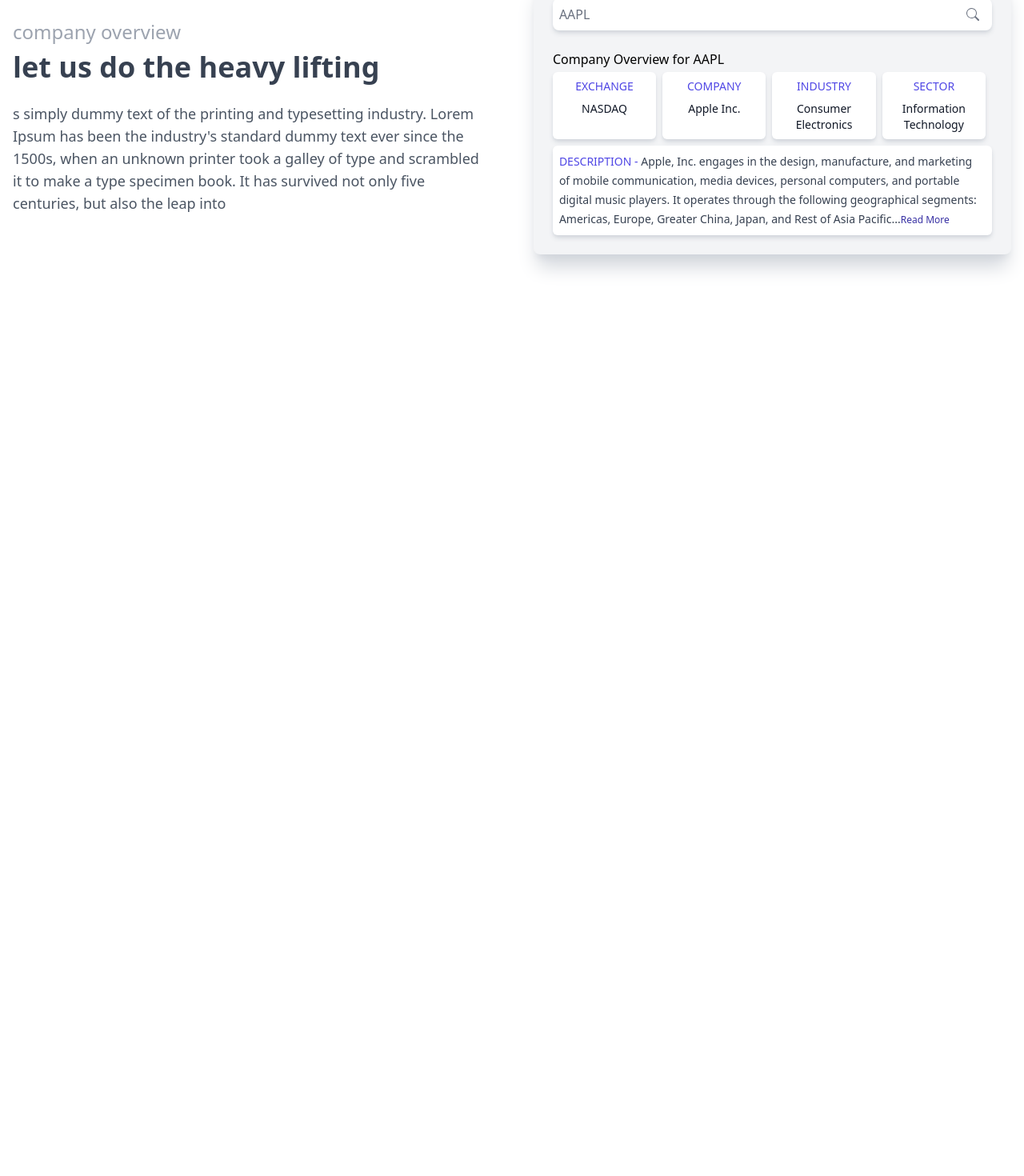
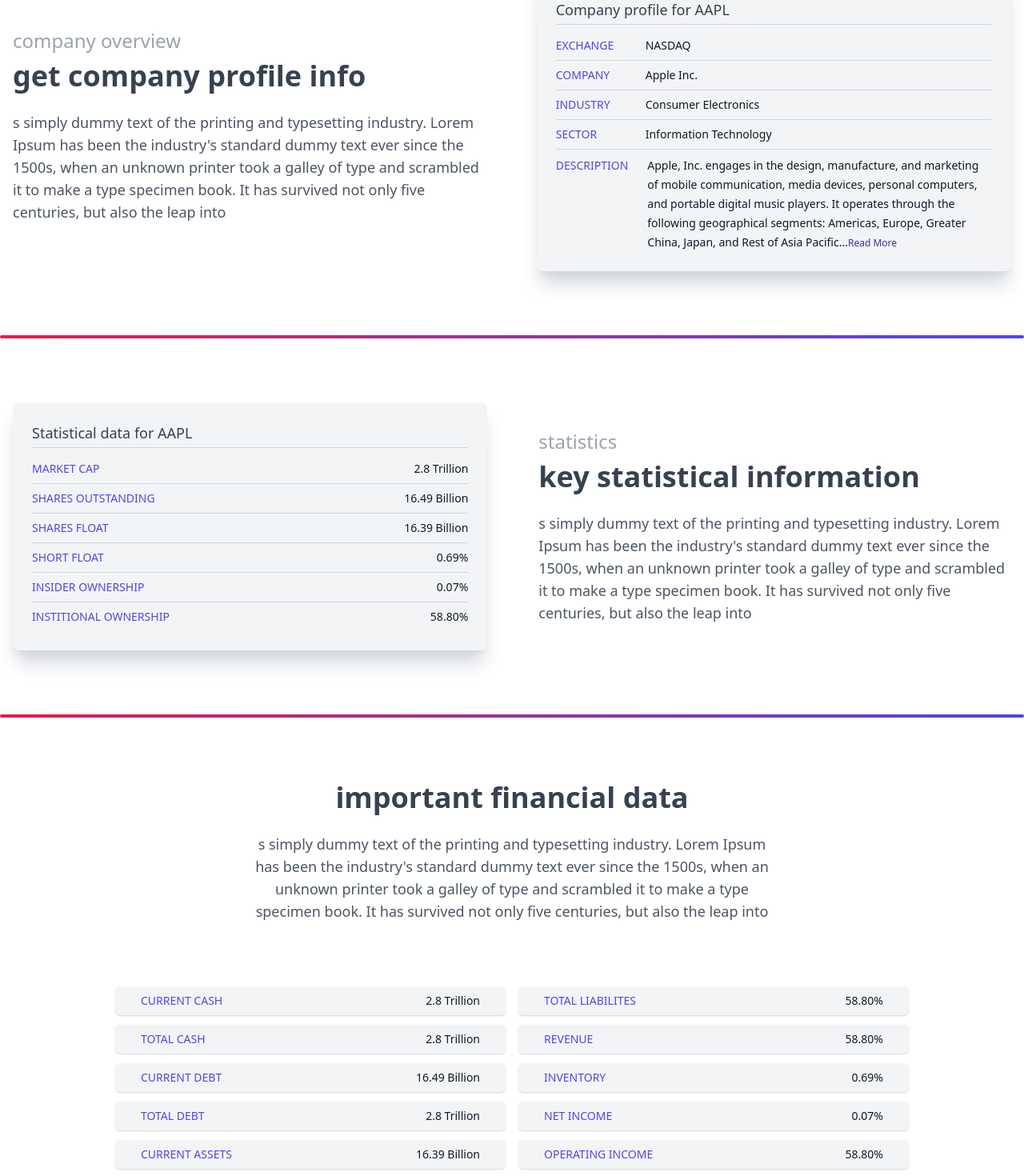
Before and after one commit to rmthomas98/pryzma, a Next.js app in the folder app/: page / in a window 1280 px wide. Shown: the part 1208-2678 px from the top of the page at 80% size. Before the commit the page ends 1606 px from the top, so only its background shows below. Built offline with nearby package versions, Linux system fonts and the light colour scheme; no server answers.

Commit message:
financials

```diff
--- /dev/null
+++ b/app/components/Home/Financials.js
@@ -0,0 +1,86 @@
+const Financials = () => {
+  return (
+    <div className="bg-white before:h-1 before:w-full before:max-w-7xl before:bg-gradient-to-r before:from-rose-600 before:to-indigo-600 before:block before:rounded-full before:mx-auto">
+      <div className="mx-auto max-w-5xl p-4 pt-20 pb-20">
+      <div className="w-2/3 mx-auto">
+          <p className="text-4xl font-bold text-gray-700 mb-6 text-center">
+            important financial data
+          </p>
+          <p className="text-gray-600 text-lg text-center">
+            s simply dummy text of the printing and typesetting industry. Lorem
+            Ipsum has been the industry's standard dummy text ever since the
+            1500s, when an unknown printer took a galley of type and scrambled
+            it to make a type specimen book. It has survived not only five
+            centuries, but also the leap into
+          </p>
+        </div>
+        <div className="w-full  mt-20">
+          <div className="rounded-lg">
+            <div className="w-full">
+              {/* <p className="mb-10 pb-1 border-b border-gray-300 text-gray-700 text-center font-medium text-lg">
+                Financial data for <span>AAPL</span>
+              </p> */}
+              <div className="flex">
+                <div className="w-full mr-4">
+                <div className="flex justify-between  items-center text-sm p-2 rounded-md bg-gray-100 shadow-sm shadow-gray-300 pl-8 pr-8">
+                  <p className="uppercase text-indigo-600 w-36">current cash</p>
+                  <p className="text-gray-900">2.8 Trillion</p>
+                </div>
+                <div className="flex items-center text-sm p-2 rounded-md bg-gray-100 shadow-sm shadow-gray-300 mt-3 pl-8 pr-8 justify-between">
+                  <p className="uppercase text-indigo-600 w-36">total cash</p>
+                  <p className="text-gray-900">2.8 Trillion</p>
+                </div>
+                <div className="flex items-center text-sm p-2 rounded-md bg-gray-100 shadow-sm shadow-gray-300 mt-3 pl-8 pr-8 justify-between">
+                  <p className="uppercase text-indigo-600 w-36">current debt</p>
+                  <p className="text-gray-900">16.49 Billion</p>
+                </div>
+                <div className="flex items-center text-sm p-2 rounded-md bg-gray-100 shadow-sm shadow-gray-300 mt-3 pl-8 pr-8 justify-between">
+                  <p className="uppercase text-indigo-600 w-36">total debt</p>
+                  <p className="text-gray-900">2.8 Trillion</p>
+                </div>
+                <div className="flex items-center text-sm p-2 rounded-md bg-gray-100 shadow-sm shadow-gray-300 mt-3 pl-8 pr-8 justify-between">
+                  <p className="uppercase text-indigo-600 w-36">current assets</p>
+                  <p className="text-gray-900">16.39 Billion</p>
+                </div>
+                <div className="flex items-center text-sm p-2 rounded-md bg-gray-100 shadow-sm shadow-gray-300 mt-3 pl-8 pr-8 justify-between">
+                  <p className="uppercase text-indigo-600 w-36">total assets</p>
+                  <p className="text-gray-900">16.39 Billion</p>
+                </div>
+                </div>
+                <div className="w-full">
+                <div className="flex items-center text-sm p-2 rounded-md bg-gray-100 shadow-sm shadow-gray-300 pl-8 pr-8 justify-between">
+                  <p className="uppercase text-indigo-600 w-44">total liabilites</p>
+                  <p className="text-gray-900">58.80%</p>
+                </div>
+                <div className="flex items-center text-sm p-2 rounded-md bg-gray-100 shadow-sm shadow-gray-300 mt-3 pl-8 pr-8 justify-between">
+                  <p className="uppercase text-indigo-600 w-44">revenue</p>
+                  <p className="text-gray-900">58.80%</p>
+                </div>
+                <div className="flex items-center text-sm p-2 rounded-md bg-gray-100 shadow-sm shadow-gray-300 mt-3 pl-8 pr-8 justify-between">
+                  <p className="uppercase text-indigo-600 w-44">inventory</p>
+                  <p className="text-gray-900">0.69%</p>
+                </div>
+                <div className="flex items-center text-sm p-2 rounded-md bg-gray-100 shadow-sm shadow-gray-300 mt-3 pl-8 pr-8 justify-between">
+                  <p className="uppercase text-indigo-600 w-44">net income</p>
+                  <p className="text-gray-900">0.07%</p>
+                </div>
+                <div className="flex items-center text-sm p-2 rounded-md bg-gray-100 shadow-sm shadow-gray-300 mt-3 pl-8 pr-8 justify-between">
+                  <p className="uppercase text-indigo-600 w-44">operating income</p>
+                  <p className="text-gray-900">58.80%</p>
+                </div>
+                <div className="flex items-center text-sm p-2 rounded-md bg-gray-100 shadow-sm shadow-gray-300 mt-3 pl-8 pr-8 justify-between">
+                  <p className="uppercase text-indigo-600 w-44">operating expenses</p>
+                  <p className="text-gray-900">58.80%</p>
+                </div>
+                </div>
+              </div>
+
+            </div>
+          </div>
+        </div>
+      </div>
+    </div>
+  );
+};
+
+export default Financials;
--- a/app/components/Home/Simple.js
+++ b/app/components/Home/Simple.js
@@ -1,12 +1,14 @@
-import {Search, Building} from 'react-bootstrap-icons'
+import { Search, Building } from "react-bootstrap-icons";
 
 const Simple = () => {
   return (
     <div className="bg-white w-full">
       <div className="mx-auto max-w-7xl p-4 pt-20 pb-20 flex items-center justify-between">
-        <div className="w-1/2 mr-14">
-          <p className="text-gray-400 text-2xl mb-2">company overview</p>
-          <p className="text-4xl font-bold text-gray-700 mb-6">let us do the heavy lifting</p>
+        <div className="w-1/2 mr-16">
+          <p className="text-gray-400 text-2xl mb-2 ">company overview</p>
+          <p className="text-4xl font-bold text-gray-700 mb-6">
+            get company profile info
+          </p>
           <p className="text-gray-600  text-lg">
             s simply dummy text of the printing and typesetting industry. Lorem
             Ipsum has been the industry's standard dummy text ever since the
@@ -15,23 +17,49 @@
             centuries, but also the leap into
           </p>
         </div>
-          <div className="w-1/2 bg-gray-100 rounded-lg shadow-xl shadow-gray-300 p-6">
-            <div className="w-full">
+        <div className="w-1/2 bg-gray-100 rounded-lg shadow-xl shadow-gray-300 p-6">
+          {/* <div className="w-full">
               <div className="w-full bg-white p-2 pr-4 shadow-md shadow-gray-300 rounded-lg text-gray-500 flex items-center justify-between font-medium">AAPL<Search /></div>
-            </div>
-            <div className='rounded-lg'>
-            <div className='mt-6'>
-              <p className='mb-1'>Company Overview for <span>AAPL</span></p>
-              <div className='flex'>
-                <div className='w-full text-center text-sm bg-white p-2 shadow-md shadow-gray-300 rounded-md mr-2'><p className='uppercase text-indigo-600 mb-2'>Exchange</p><p className='text-gray-900'>NASDAQ</p></div>
-                <div className='w-full text-center text-sm bg-white shadow-md shadow-gray-300 p-2 rounded-md  mr-2'><p className='uppercase text-indigo-600 mb-2'>Company</p><p className='text-gray-900'>Apple Inc.</p></div>
-                <div className='w-full text-center text-sm bg-white shadow-md shadow-gray-300 p-2 rounded-md  mr-2'><p className='uppercase text-indigo-600 mb-2'>Industry</p><p className='text-gray-900'>Consumer Electronics</p></div>
-                <div className='w-full text-center text-sm bg-white shadow-md shadow-gray-300 p-2 rounded-md  mr-2'><p className='uppercase text-indigo-600 mb-2'>Sector</p><p className='text-gray-900'>Information Technology</p></div>
+            </div> */}
+          <div className="rounded-lg">
+            <div>
+              <p className="mb-4 pb-1 border-b border-gray-300 text-gray-700 font-medium text-lg">
+                Company profile for <span>AAPL</span>
+              </p>
+              <div>
+                <div className="flex items-center border-b border-gray-300 text-sm pb-2">
+                  <p className="uppercase text-indigo-600 w-28">Exchange</p>
+                  <p className="text-gray-900">NASDAQ</p>
+                </div>
+                <div className="flex items-center border-b border-gray-300 text-sm pt-2 pb-2">
+                  <p className="uppercase text-indigo-600 w-28">Company</p>
+                  <p className="text-gray-900">Apple Inc.</p>
+                </div>
+                <div className="flex items-center border-b border-gray-300 text-sm pt-2 pb-2">
+                  <p className="uppercase text-indigo-600 w-28">Industry</p>
+                  <p className="text-gray-900">Consumer Electronics</p>
+                </div>
+                <div className="flex items-center border-b border-gray-300 text-sm pt-2 pb-2">
+                  <p className="uppercase text-indigo-600 w-28">Sector</p>
+                  <p className="text-gray-900">Information Technology</p>
+                </div>
               </div>
-              <p className='bg-white shadow-md shadow-gray-300 rounded-md p-2 mt-2 text-sm leading-6'><span className='uppercase text-indigo-600'>Description - </span><span className='text-gray-700'>Apple, Inc. engages in the design, manufacture, and marketing of mobile communication, media devices, personal computers, and portable digital music players. It operates through the following geographical segments: Americas, Europe, Greater China, Japan, and Rest of Asia Pacific...<span className='text-xs text-indigo-800'>Read More</span></span></p>
-            </div>
+              <p className="pt-2 text-sm leading-6 flex">
+                <span className="uppercase text-indigo-600 mr-6">
+                  Description
+                </span>
+                <span className="text-gray-900">
+                  Apple, Inc. engages in the design, manufacture, and marketing
+                  of mobile communication, media devices, personal computers,
+                  and portable digital music players. It operates through the
+                  following geographical segments: Americas, Europe, Greater
+                  China, Japan, and Rest of Asia Pacific...
+                  <span className="text-xs text-indigo-800">Read More</span>
+                </span>
+              </p>
             </div>
           </div>
+        </div>
       </div>
     </div>
   );
--- /dev/null
+++ b/app/components/Home/Statistics.js
@@ -0,0 +1,62 @@
+const Statistics = () => {
+  return (
+    <div className="bg-white before:h-1 before:w-full before:max-w-7xl before:bg-gradient-to-r before:from-rose-600 before:to-indigo-600 before:block before:rounded-full before:mx-auto">
+      <div className="mx-auto max-w-7xl p-4 pt-20 pb-20 flex items-center">
+        <div className="w-1/2 bg-gray-100 rounded-lg shadow-xl shadow-gray-300 p-6">
+
+          <div className="rounded-lg">
+            <div>
+              <p className="mb-4 pb-1 border-b border-gray-300 text-gray-700 font-medium text-lg">
+                Statistical data for <span>AAPL</span>
+              </p>
+              <div>
+                <div className="flex items-center border-b border-gray-300 text-sm pb-2 justify-between">
+                  <p className="uppercase text-indigo-600 w-36">Market Cap</p>
+                  <p className="text-gray-900">2.8 Trillion</p>
+                </div>
+                <div className="flex items-center border-b border-gray-300 text-sm pt-2 pb-2 justify-between">
+                  <p className="uppercase text-indigo-600">shares outstanding</p>
+                  <p className="text-gray-900">16.49 Billion</p>
+                </div>
+
+                <div className="flex items-center border-b border-gray-300 text-sm pt-2 pb-2 justify-between">
+                  <p className="uppercase text-indigo-600 w-36">Shares float</p>
+                  <p className="text-gray-900">16.39 Billion</p>
+                </div>
+
+                <div className="flex items-center text-sm pt-2 pb-2 border-b border-gray-300 justify-between">
+                  <p className="uppercase text-indigo-600 w-36">short float</p>
+                  <p className="text-gray-900">0.69%</p>
+                </div>
+                <div className="flex items-center border-b border-gray-300 text-sm pt-2 pb-2 justify-between">
+                  <p className="uppercase text-indigo-600 w-36">insider ownership</p>
+                  <p className="text-gray-900">0.07%</p>
+                </div>
+                <div className="flex items-center text-sm pt-2 pb-2 justify-between">
+                  <p className="uppercase text-indigo-600">institional ownership</p>
+                  <p className="text-gray-900">58.80%</p>
+                </div>
+              </div>
+
+            </div>
+          </div>
+        </div>
+        <div className="w-1/2 ml-16">
+          <p className="text-gray-400 text-2xl mb-2">statistics</p>
+          <p className="text-4xl font-bold text-gray-700 mb-6">
+            key statistical information
+          </p>
+          <p className="text-gray-600 text-lg">
+            s simply dummy text of the printing and typesetting industry. Lorem
+            Ipsum has been the industry's standard dummy text ever since the
+            1500s, when an unknown printer took a galley of type and scrambled
+            it to make a type specimen book. It has survived not only five
+            centuries, but also the leap into
+          </p>
+        </div>
+      </div>
+    </div>
+  );
+};
+
+export default Statistics;
--- a/app/components/Nav.js
+++ b/app/components/Nav.js
@@ -15,7 +15,7 @@
             </a>
           </Link>
           <Link href="/">
-            <a className="text-white font-medium text-sm border border-rose-600 bg-rose-600 rounded-md p-2 pl-6 pr-6 hover:bg-rose-700 hover:border-rose-700 transition-all duration-300">
+            <a className="text-white font-medium text-sm  bg-gradient-to-r from-rose-600 to-indigo-600 rounded-md p-[9px] pl-6 pr-6 hover:shadow-md hover:shadow-gray-500 transition-all duration-300">
               sign up
             </a>
           </Link>
--- a/app/pages/index.js
+++ b/app/pages/index.js
@@ -5,6 +5,8 @@
 import server from "../static/images/server.svg";
 import HomeInfo from "../components/Home/HomeInfo";
 import Simple from "../components/Home/Simple";
+import Statistics from "../components/Home/Statistics";
+import Financials from "../components/Home/Financials";
 
 export default function Home({ data }) {
   return (
@@ -22,7 +24,7 @@
         </p>
         <div className="flex mt-5 min-w-fit">
           <Link href="/">
-            <a className="pl-10 pr-10 p-2  bg-rose-600 rounded-md text-white border border-rose-600 flex items-center w-fit mr-2 hover:bg-rose-700 hover:border-rose-700 transition-all duration-300">
+            <a className="pl-10 pr-10 p-2 bg-gradient-to-r from-rose-600 to-indigo-600 rounded-md text-white  flex items-center w-fit mr-2 transition-all duration-300 hover:shadow-md hover:shadow-gray-500">
               start free trial
               <ArrowRight className="ml-2" />
             </a>
@@ -38,6 +40,8 @@
     </div>
     <HomeInfo />
     <Simple />
+    <Statistics />
+    <Financials />
     </>
   );
 }
```
